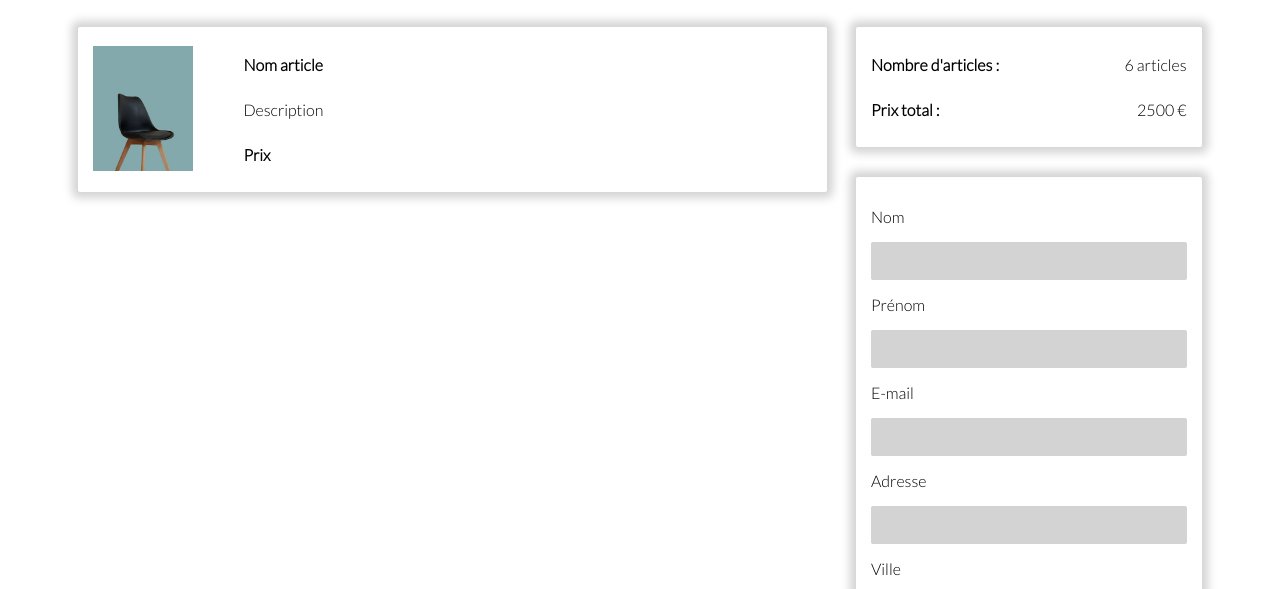
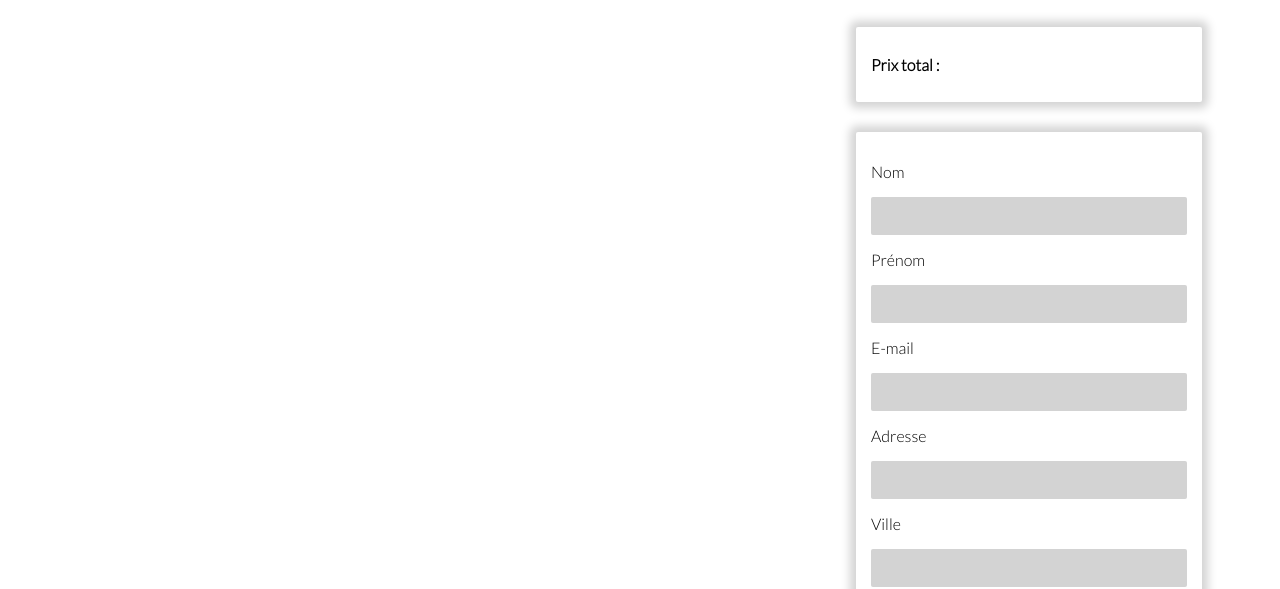
Before and after one commit to Louise-MP/orinoco, a website: page public/panier.html in a window 1280 px wide. Shown: the part 214-803 px from the top of the page. Drawn offline with Linux system fonts and the light colour scheme.

Commit message:
ajout des fichiers html de la page panier et confirmation

```diff
--- a/public/panier.html
+++ b/public/panier.html
@@ -9,7 +9,7 @@
 
     <title>Orinoco</title>
 
-    <script type="text/javascript" src="js/panier.js"></script>
+    <script type="text/javascript" src="js/panier.js" defer></script>
 </head>
 <body>
 
@@ -23,7 +23,7 @@
             <div class="menu">
                 <a class="accueil" href="./index.html">Accueil</a>
                 <div>
-                    <a href="./panier.html"><img src="images/shopping-cart.svg" alt=""></a>
+                    <a href="./panier.html"><img src="images/shopping-cart.svg" alt="" data-target="panier"></a>
                 </div>
             </div>
         </nav>
@@ -36,21 +36,14 @@
                 <h2>Articles dans votre panier</h2>
             </div>
 
-            <div class="items">
-                <div>
-                    <img src="images/chair.jpg" alt="">
-                </div>
-
-                <div class="description">
-                    <p>Nom article</p>
-                    <p>Description</p>
-                    <p>Prix</p>
-                </div>
+            <div id="items">
+                <!-- Affichage du produit  -->
             </div>
 
         </div>
 
         <div class="resume-container">
+
             <div class="items-resume">
                 <div>
                     <h2>Résumé de la commande</h2>
@@ -58,13 +51,9 @@
             </div>
 
             <div class="total-price">
-                <div class="number">
-                    <p>Nombre d'articles :</p>
-                    <p>6 articles</p>
-                </div>
                 <div class="total">
                     <p>Prix total :</p>
-                    <p>2500 €</p>
+                    <p id="affichageTotal"></p>
                 </div>
             </div>
 
@@ -106,5 +95,6 @@
         </div>
     </footer>
 
+
 </body>
 </html>
```
Also changed, not shown: public/confirmation.html (+11 -14 lines).
